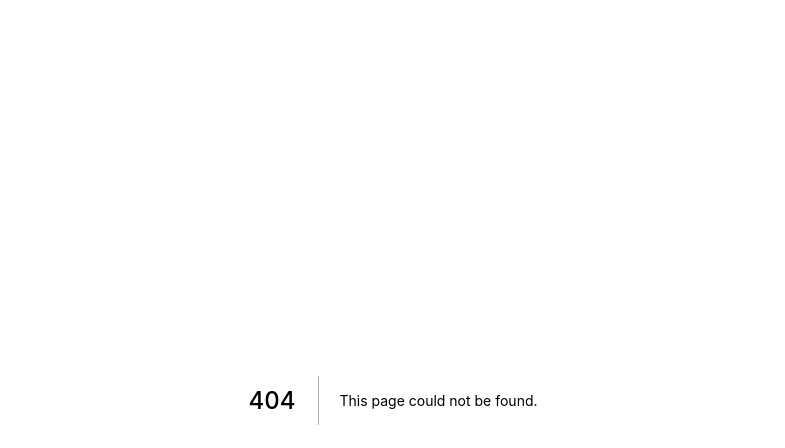
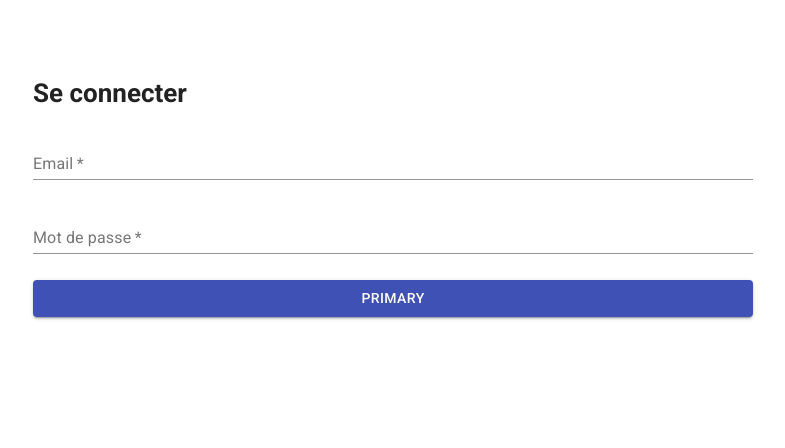
Before and after one commit to bpaquier/restorez_front, a Next.js app: page /login in a window 1280 px wide. Before the commit this address had no page. Shown: the top 448 px of the page, without its empty margins (247-1032 px from the left). Built offline with nearby package versions, Linux system fonts and the light colour scheme.

Commit message:
add form login

```diff
--- /dev/null
+++ b/Components/FormLogin/index.js
@@ -0,0 +1,70 @@
+import { Button, TextField } from "@material-ui/core/";
+import classnames from "classnames/bind";
+import css from "./styles.module.scss";
+import { useState } from "react";
+
+const cx = classnames.bind(css);
+
+export default function FormLogin({ handleSubmit }) {
+  const inputs = [
+    {
+      label: "Email",
+      name: "email",
+    },
+    {
+      label: "Mot de passe",
+      name: "password",
+    },
+  ];
+  const [values, setValues] = useState({
+    email: "",
+    password: "",
+  });
+
+  const handleChange = (event) => {
+    const { value, name } = event.target;
+    setValues((previousState) => {
+      previousState[name] = value;
+
+      return { ...previousState };
+    });
+  };
+
+  return (
+    <>
+      <div className={css.formContainer}>
+        <form
+          className={css.form}
+          onSubmit={(e) => {
+            e.preventDefault();
+            handleSubmit(values);
+          }}
+        >
+          <h2 className={css.titleForm}>Se connecter</h2>
+          {inputs.map((input) => {
+            return (
+              <TextField
+                required
+                name={input.name}
+                key={input.name}
+                id={input.name}
+                label={input.label}
+                value={values[input.name]}
+                onChange={handleChange}
+              />
+            );
+          })}
+
+          <Button
+            fullWidth={false}
+            type="submit"
+            variant="contained"
+            color="primary"
+          >
+            Primary
+          </Button>
+        </form>
+      </div>
+    </>
+  );
+}
--- /dev/null
+++ b/Components/FormLogin/styles.module.scss
@@ -0,0 +1,25 @@
+.form {
+  display: flex;
+  flex-direction: column;
+  width: 80%;
+  margin: auto;
+  gap: 26px;
+}
+
+.titleForm {
+  text-align: left;
+  font-size: 26px;
+  font-weight: bold;
+  font-family: "Roboto";
+}
+
+.formContainer {
+  display: flex;
+  justify-content: center;
+
+  align-content: center;
+  flex-direction: column;
+  width: 80vw;
+  max-width: 900px;
+  margin: auto;
+}
--- /dev/null
+++ b/Components/Head/index.js
@@ -0,0 +1,21 @@
+import React from "react";
+import Head from "next/head";
+
+export default function CustomHead() {
+  return (
+    <div>
+      <Head>
+        <title>Restorez</title>
+        <meta name="viewport" content="initial-scale=1.0, width=device-width" />
+        <link
+          rel="stylesheet"
+          href="https://fonts.googleapis.com/icon?family=Material+Icons"
+        />
+        <link
+          rel="stylesheet"
+          href="https://fonts.googleapis.com/css?family=Roboto:300,400,500,700&display=swap"
+        />
+      </Head>
+    </div>
+  );
+}
--- /dev/null
+++ b/pages/login/index.js
@@ -0,0 +1,30 @@
+import axios from "axios";
+import CustomHead from "../../Components/Head/index";
+import classnames from "classnames/bind";
+import css from "../styles.module.scss";
+import FormLogin from "../../Components/FormLogin";
+
+const cx = classnames.bind(css);
+
+export default function Login() {
+  const handleSumbit = async (values) => {
+    const { email, password } = values;
+
+    try {
+      const reponse = await axios.post("http://localhost:5000/auth", {
+        email,
+        password,
+      });
+
+      console.log(reponse.data.data.accessToken);
+    } catch (e) {}
+  };
+  return (
+    <>
+      <CustomHead />
+      <main className={css.pageContainer}>
+        <FormLogin handleSubmit={handleSumbit} />
+      </main>
+    </>
+  );
+}
--- a/pages/styles.module.scss
+++ b/pages/styles.module.scss
@@ -3,3 +3,7 @@
 .green {
   background-color: green;
 }
+
+.pageContainer {
+  padding: 80px 20px;
+}
```
Also changed, not shown: pages/index.js (+6 -5 lines).
